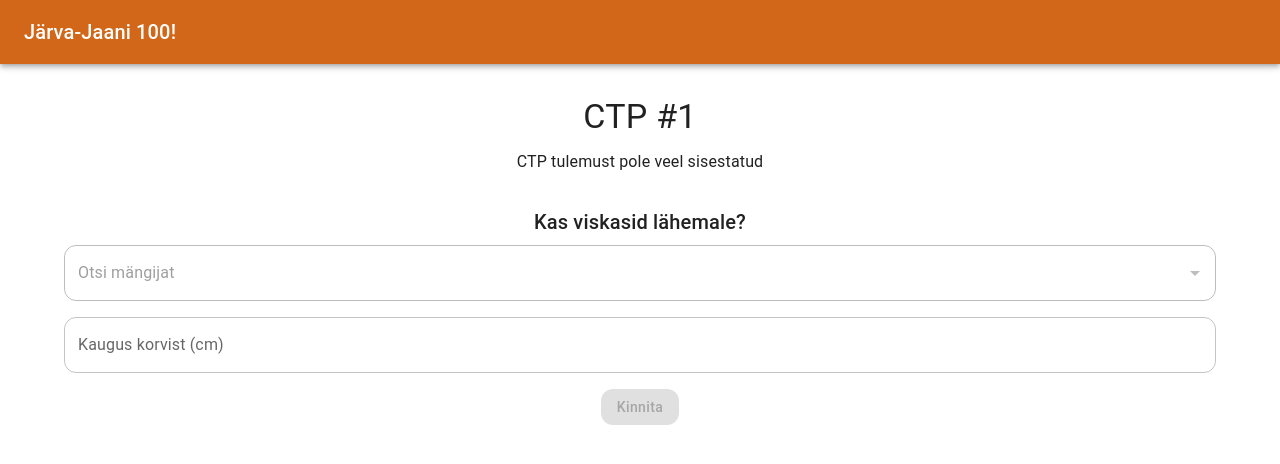
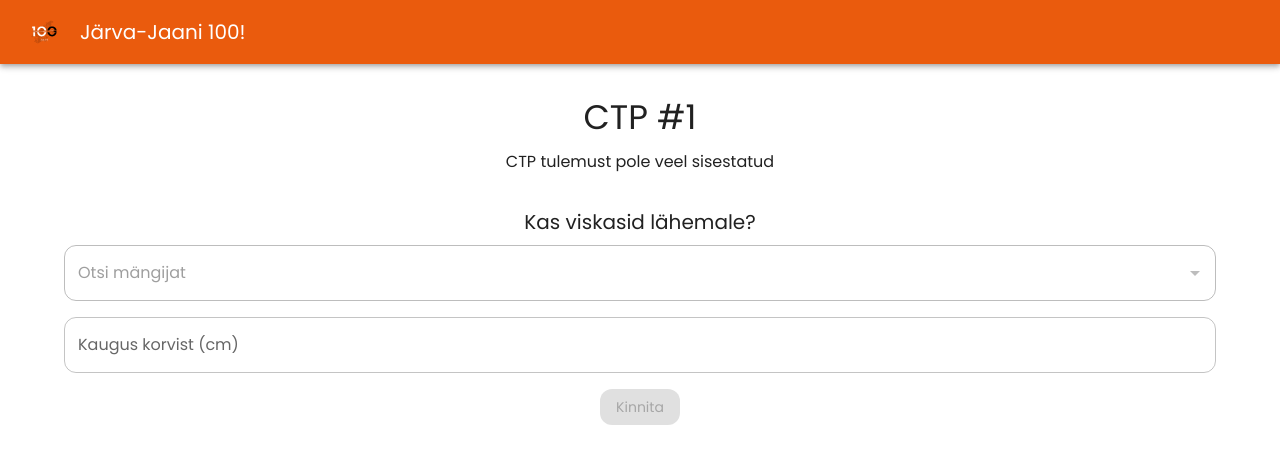
Before and after one commit to apunkto/jj100, a Next.js app: page /ctp/1 in a window 1280 px wide. Shown: the top 464 px of the page. Built offline with nearby package versions, Linux system fonts and the light colour scheme; no server answers.

Commit message:
ctp page

```diff
--- a/lib/theme.ts
+++ b/lib/theme.ts
@@ -4,7 +4,7 @@ const theme = createTheme({
     palette: {
         mode: 'light',
         primary: {
-            main: '#d26619', // Disc golf blue 😎
+            main: '#EA5B0D',
         },
         secondary: {
             main: '#3e3e3e',
@@ -12,6 +12,9 @@ const theme = createTheme({
     },
     shape: {
         borderRadius: 12,
+    },
+    typography: {
+        fontFamily: `'Poppins', sans-serif`,
     },
     components: {
         MuiButton: {
--- a/src/components/Layout.tsx
+++ b/src/components/Layout.tsx
@@ -1,4 +1,4 @@
-import { AppBar, Toolbar, Typography, Container } from '@mui/material'
+import { AppBar, Toolbar, Typography, Container, Box } from '@mui/material'
 import { ReactNode } from 'react'
 
 export default function Layout({ children }: { children: ReactNode }) {
@@ -6,6 +6,7 @@ export default function Layout({ children }: { children: ReactNode }) {
         <>
             <AppBar position="static">
                 <Toolbar>
+                    <Box component="img" src="/jj100_logo.svg" alt="Logo" sx={{ height: 40, mr: 2 }} />
                     <Typography variant="h6">Järva-Jaani 100!</Typography>
                 </Toolbar>
             </AppBar>
--- /dev/null
+++ b/src/pages/_document.tsx
@@ -0,0 +1,16 @@
+import {Html, Head, Main, NextScript} from 'next/document'
+
+export default function Document() {
+    return (
+        <Html lang="en">
+            <Head>
+                <link href="https://fonts.googleapis.com/css2?family=Poppins:wght@300;400;600&display=swap"
+                      rel="stylesheet"/>
+            </Head>
+            <body>
+            <Main/>
+            <NextScript/>
+            </body>
+        </Html>
+    )
+}
```
Also changed, not shown: public/jj100_logo.svg (added).
